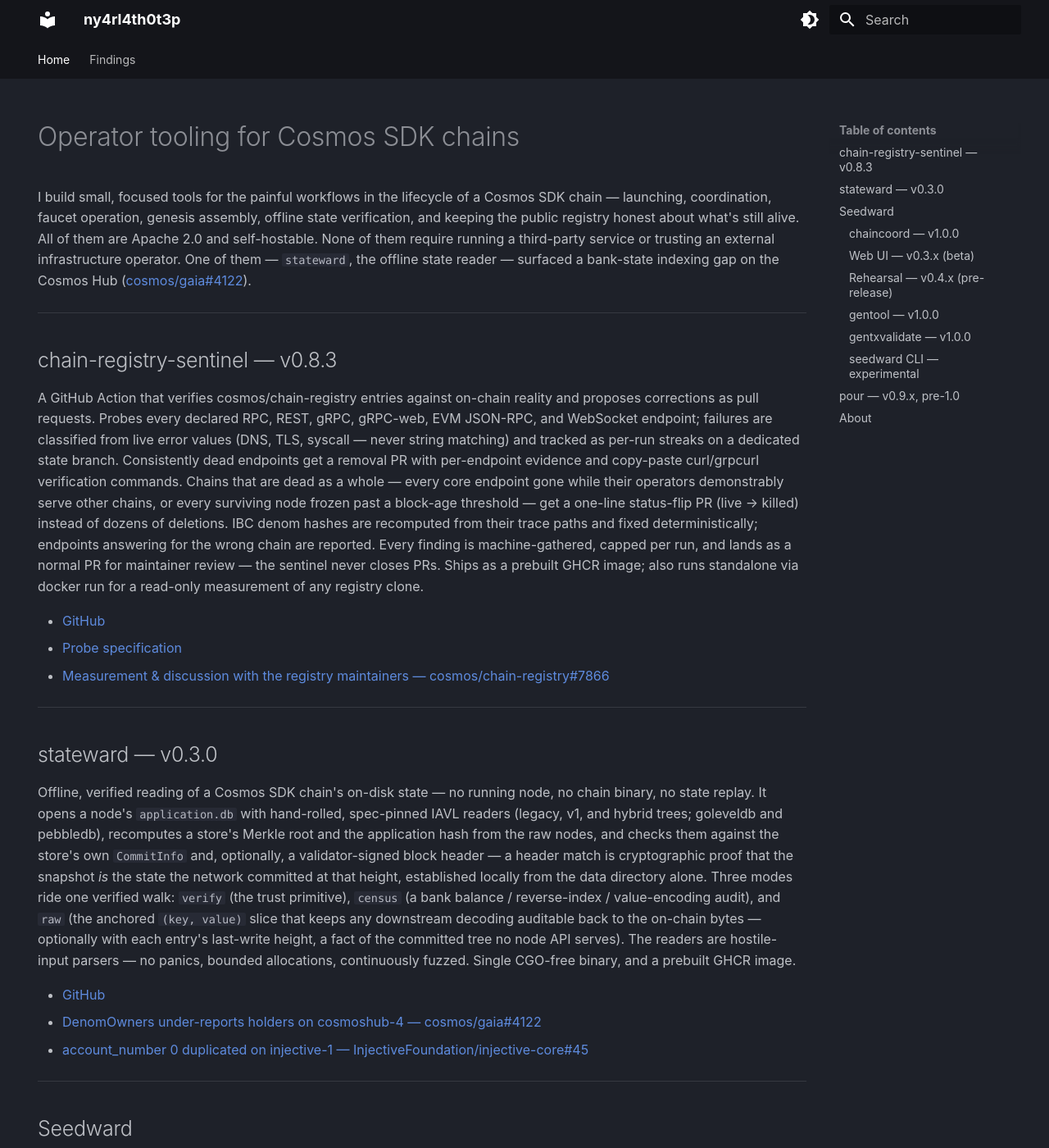
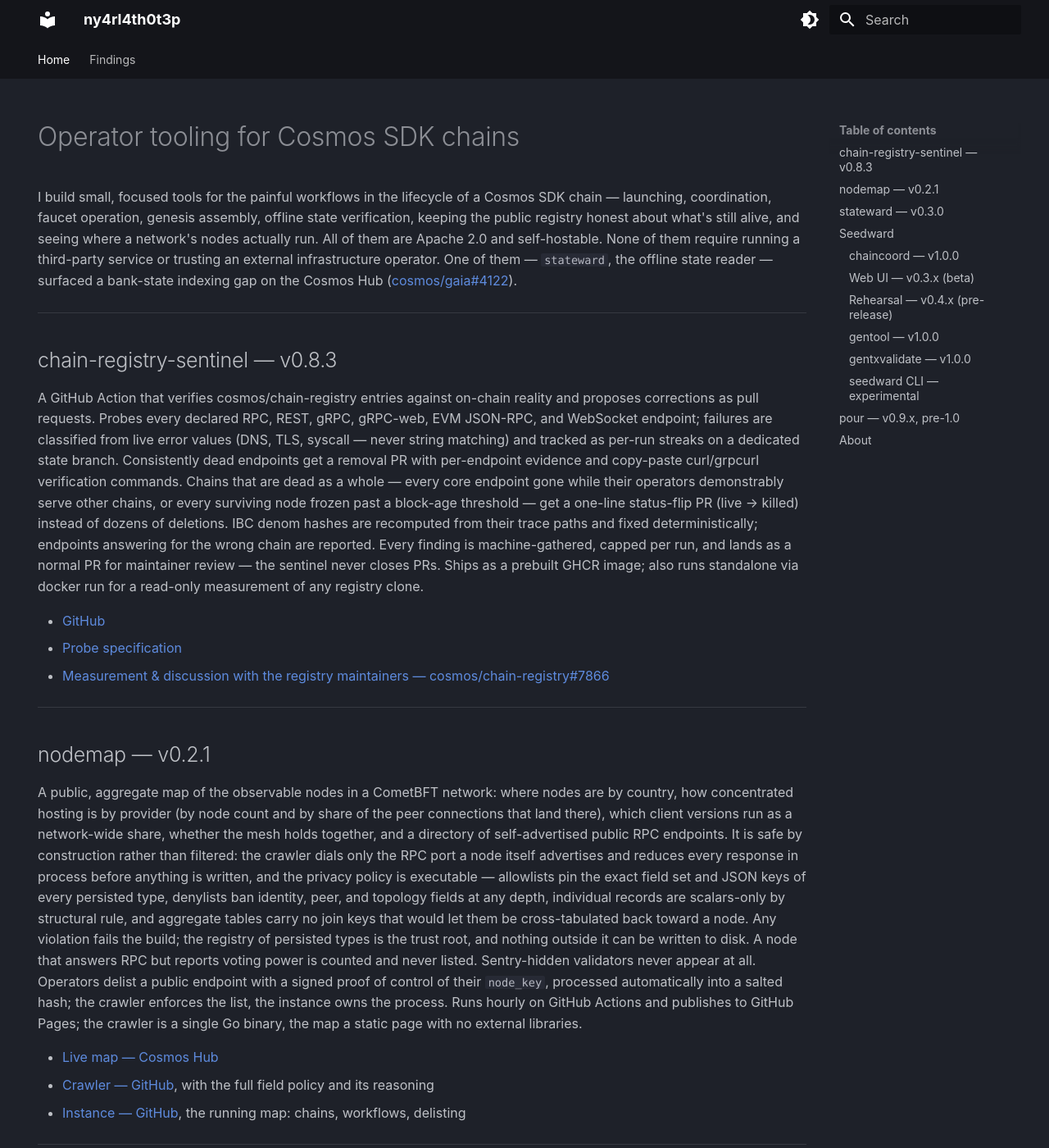
Before and after one commit to ny4rl4th0t3p/ny4rl4th0t3p.github.io, an MkDocs documentation site: the page built from docs/index.md, in a window 1280 px wide and 1400 px high. Shown: the whole window at 82% size. Built offline with MkDocs 1.6.1 and Material for MkDocs 9.7.7, drawn with Linux system fonts in a browser that asks for light colours.

Commit message:
docs: add nodemap

```diff
--- a/docs/index.md
+++ b/docs/index.md
@@ -6,10 +6,11 @@ hide:
 # Operator tooling for Cosmos SDK chains
 
 I build small, focused tools for the painful workflows in the lifecycle of a Cosmos SDK chain — launching, coordination,
-faucet operation, genesis assembly, offline state verification, and keeping the public registry honest about what's
-still alive. All of them are Apache 2.0 and self-hostable. None of them require running a third-party service or
-trusting an external infrastructure operator. One of them — `stateward`, the offline state reader — surfaced a
-bank-state indexing gap on the Cosmos Hub ([cosmos/gaia#4122](https://github.com/cosmos/gaia/issues/4122)).
+faucet operation, genesis assembly, offline state verification, keeping the public registry honest about what's still
+alive, and seeing where a network's nodes actually run. All of them are Apache 2.0 and self-hostable. None of them
+require running a third-party service or trusting an external infrastructure operator. One of them — `stateward`, the
+offline state reader — surfaced a bank-state indexing gap on the Cosmos Hub
+([cosmos/gaia#4122](https://github.com/cosmos/gaia/issues/4122)).
 
 ---
 
@@ -29,6 +30,28 @@ via docker run for a read-only measurement of any registry clone.
 - [GitHub](https://github.com/ny4rl4th0t3p/chain-registry-sentinel)
 - [Probe specification](https://github.com/ny4rl4th0t3p/chain-registry-sentinel/blob/main/PROBES.md)
 - [Measurement & discussion with the registry maintainers — cosmos/chain-registry#7866](https://github.com/cosmos/chain-registry/issues/7866)
+
+---
+
+## nodemap — v0.2.1
+
+A public, aggregate map of the observable nodes in a CometBFT network: where nodes are by country, how
+concentrated hosting is by provider (by node count and by share of the peer connections that land there), which client
+versions run as a network-wide share, whether the mesh holds together, and a directory of self-advertised public RPC
+endpoints. It is safe by construction rather than filtered: the crawler dials only the RPC port a node itself
+advertises and reduces every response in process before anything is written, and the privacy policy is executable —
+allowlists pin the exact field set and JSON keys of every persisted type, denylists ban identity, peer, and topology
+fields at any depth, individual records are scalars-only by structural rule, and aggregate tables carry no join keys
+that would let them be cross-tabulated back toward a node. Any violation fails the build; the registry of persisted
+types is the trust root, and nothing outside it can be written to disk. A node that answers RPC but reports voting
+power is counted and never listed. Sentry-hidden validators never appear at
+all. Operators delist a public endpoint with a signed proof of control of their `node_key`, processed automatically
+into a salted hash; the crawler enforces the list, the instance owns the process. Runs hourly on GitHub Actions and
+publishes to GitHub Pages; the crawler is a single Go binary, the map a static page with no external libraries.
+
+- [Live map — Cosmos Hub](https://ny4rl4th0t3p.github.io/nodemap-ui/)
+- [Crawler — GitHub](https://github.com/ny4rl4th0t3p/nodemap), with the full field policy and its reasoning
+- [Instance — GitHub](https://github.com/ny4rl4th0t3p/nodemap-ui), the running map: chains, workflows, delisting
 
 ---
 
```
